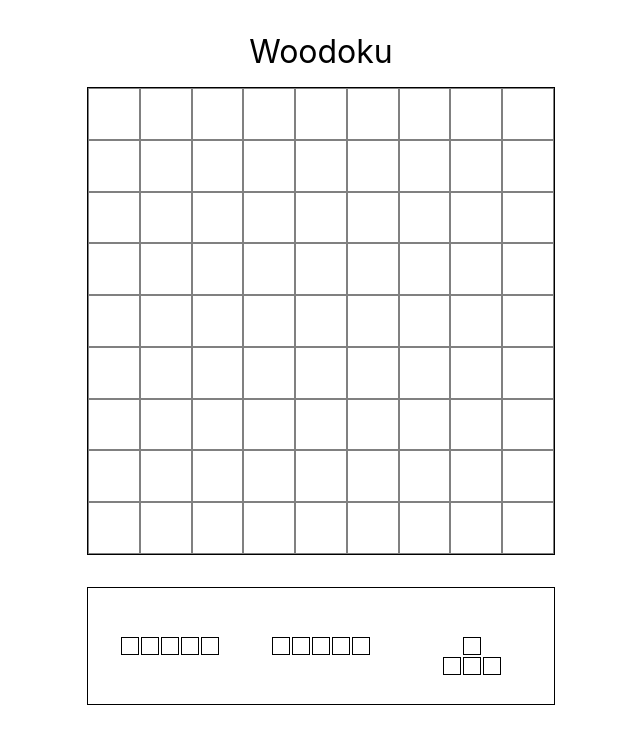
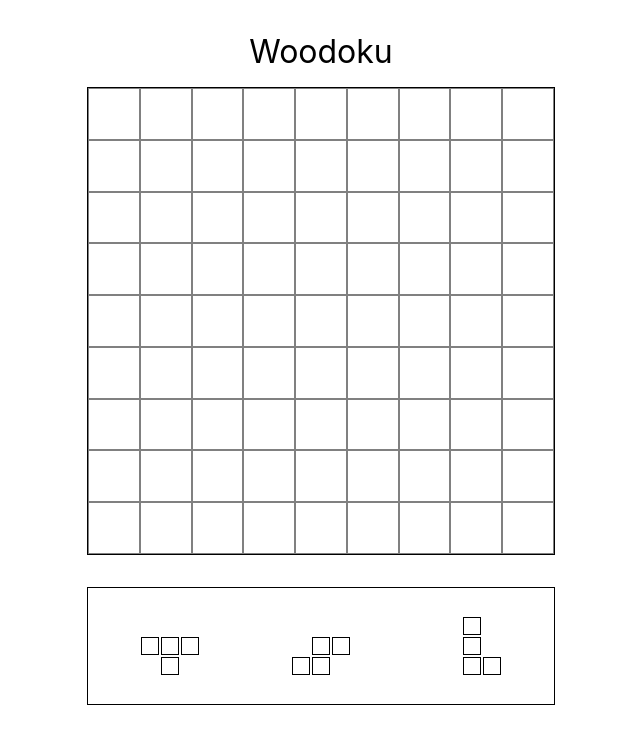
Before and after one commit to TimPaisley/sudotris, a React (Create React App) app: page / in a window 1280 px wide. Shown: the top 744 px of the page, without its empty margins (319-959 px from the left). Built offline with nearby package versions, Linux system fonts and the light colour scheme.

Commit message:
Retructure shape object and store shape types in state

```diff
--- a/src/App.tsx
+++ b/src/App.tsx
@@ -4,16 +4,10 @@ import Bucket from './Bucket/Bucket';
 import Header from './Header/Header';
 import { closestCenter, DndContext, DragEndEvent, DragOverEvent } from '@dnd-kit/core'
 import { useState } from 'react';
-import structures from './Shape/structures';
+import { getRandomShapeTypes } from './Shape/shapes';
 
 function App() {
-  const initialShapes = [
-    structures[Math.floor(structures.length * Math.random())],
-    structures[Math.floor(structures.length * Math.random())],
-    structures[Math.floor(structures.length * Math.random())],
-  ]
-
-  const [bucketShapes, setBucketShapes] = useState(initialShapes)
+  const [bucketShapes, setBucketShapes] = useState(getRandomShapeTypes(3))
   const [highlightedSquare, setHighlightedSquare] = useState<number | null>(null)
 
   const onDragOver = (event: DragOverEvent) => {
@@ -31,7 +25,7 @@ function App() {
       <DndContext collisionDetection={closestCenter} onDragOver={onDragOver} onDragEnd={onDragEnd}>
         <Header />
         <Board highlightedSquare={highlightedSquare} />
-        <Bucket structures={bucketShapes} />
+        <Bucket shapeTypes={bucketShapes} />
       </DndContext>
     </div>
   );
--- a/src/Bucket/Bucket.tsx
+++ b/src/Bucket/Bucket.tsx
@@ -1,15 +1,15 @@
 import Shape from '../Shape/Shape'
 import styles from './Bucket.module.css'
-import { Structure } from '../Shape/structures'
+import { getStructure } from '../Shape/shapes'
 
 interface BucketProps {
-  structures: Array<Structure>
+  shapeTypes: Array<string>
 }
 
-export default function Bucket({ structures }: BucketProps) {
+export default function Bucket({ shapeTypes }: BucketProps) {
   return (
     <div className={styles.bucket}>
-      {structures.map((structure, i) => (
+      {shapeTypes.map(getStructure).map((structure, i) => (
         <Shape key={i} structure={structure} shapeId={i} />
       ))}
     </div>
--- a/src/Shape/Shape.module.css
+++ b/src/Shape/Shape.module.css
@@ -1,19 +1,21 @@
-.shape {
+.wrapper {
   width: 100px;
   height: 100px;
   cursor: pointer;
+  position: relative;
 }
 
-.line {
-  display: flex;
+.shape {
+  position: absolute;
+  top: 50%;
+  left: 50%;
+  height: fit-content;
 }
 
-.tile {
+.part {
+  position: absolute;
   width: 20px;
   height: 20px;
-}
-
-.active {
   outline: 1px solid black;
   outline-offset: -2px;
 }
--- a/src/Shape/Shape.tsx
+++ b/src/Shape/Shape.tsx
@@ -1,6 +1,5 @@
 import styles from './Shape.module.css'
-import classNames from 'classnames'
-import { Structure } from './structures'
+import { Structure } from './shapes'
 import { useDraggable } from '@dnd-kit/core'
 import { CSS } from '@dnd-kit/utilities'
 
@@ -18,15 +17,22 @@ export default function Shape(props: ShapeProps) {
 
   return (
     <div style={style} ref={setNodeRef} {...attributes} {...listeners}>
-      <div className={styles.shape}>
-        {props.structure.map((line, i) => (
-          <div key={i} className={styles.line}>
-            {line.map((tile, i) => (
-              <div key={i} className={classNames(styles.tile, tile && styles.active)} />
-            ))}
-          </div>
-        ))}
+      <div className={styles.wrapper}>
+        <div className={styles.shape}>
+          <ShapePart coordinates={[0, 0]} />
+          {props.structure.map((coordinates, i) => <ShapePart key={i} coordinates={coordinates} />)}
+        </div>
       </div>
     </div>
   )
 }
+
+interface ShapePartProps {
+  coordinates: [number, number]
+}
+
+function ShapePart({ coordinates }: ShapePartProps) {
+  return (
+    <div className={styles.part} style={{ left: coordinates[0] * 20 - 10, top: coordinates[1] * 20 - 10 }} />
+  )
+}
--- /dev/null
+++ b/src/Shape/shapes.ts
@@ -0,0 +1,31 @@
+export type Structure = Array<[number, number]>
+
+const structures: {[key: string]: Structure} = {
+  i: [ [0, -2], [0, -1], [0, 1] ] as Structure,
+  o: [ [1, 0], [0, 1], [1, 1] ] as Structure,
+  t: [ [-1, 0], [0, 1], [1, 0] ] as Structure,
+  s: [ [-1, 1], [0, 1], [1, 0] ] as Structure,
+  z: [ [-1, 0], [0, 1], [1, 1] ] as Structure,
+  j: [ [0, -1], [0, 1], [-1, 1] ] as Structure,
+  l: [ [0, -1], [0, 1], [1, 1] ] as Structure,
+}
+
+export function getRandomShapeTypes(n: number): Array<string> {
+  let keys = Object.keys(structures)
+  shuffle(keys)
+
+  return keys.splice(0, n)
+}
+
+export function getStructure(key: string) {
+  return structures[key]
+}
+
+function shuffle(a: Array<any>) {
+  for (let i = a.length - 1; i > 0; i--) {
+      const j = Math.floor(Math.random() * (i + 1));
+      [a[i], a[j]] = [a[j], a[i]];
+  }
+
+  return a;
+}
--- a/src/Shape/structures.ts
+++ /dev/null
@@ -1,41 +0,0 @@
-export type Structure = Array<Array<number>>
-
-const structures = [
-  [
-    [ 0, 0, 0, 0, 0 ],
-    [ 0, 0, 1, 0, 0 ],
-    [ 0, 1, 1, 1, 0 ],
-    [ 0, 0, 1, 0, 0 ],
-    [ 0, 0, 0, 0, 0 ],
-  ],
-  [
-    [ 0, 0, 0, 0, 0 ],
-    [ 0, 1, 0, 0, 0 ],
-    [ 0, 1, 0, 0, 0 ],
-    [ 0, 1, 1, 1, 0 ],
-    [ 0, 0, 0, 0, 0 ],
-  ],
-  [
-    [ 0, 0, 0, 0, 0 ],
-    [ 0, 0, 0, 0, 0 ],
-    [ 0, 0, 1, 0, 0 ],
-    [ 0, 1, 1, 1, 0 ],
-    [ 0, 0, 0, 0, 0 ],
-  ],
-  [
-    [ 0, 0, 0, 0, 0 ],
-    [ 0, 0, 0, 0, 0 ],
-    [ 1, 1, 1, 1, 1 ],
-    [ 0, 0, 0, 0, 0 ],
-    [ 0, 0, 0, 0, 0 ],
-  ],
-  [
-    [ 0, 0, 1, 0, 0 ],
-    [ 0, 0, 1, 0, 0 ],
-    [ 0, 0, 1, 0, 0 ],
-    [ 0, 0, 1, 0, 0 ],
-    [ 0, 0, 1, 0, 0 ],
-  ],
-] as Array<Structure>
-
-export default structures;
```
